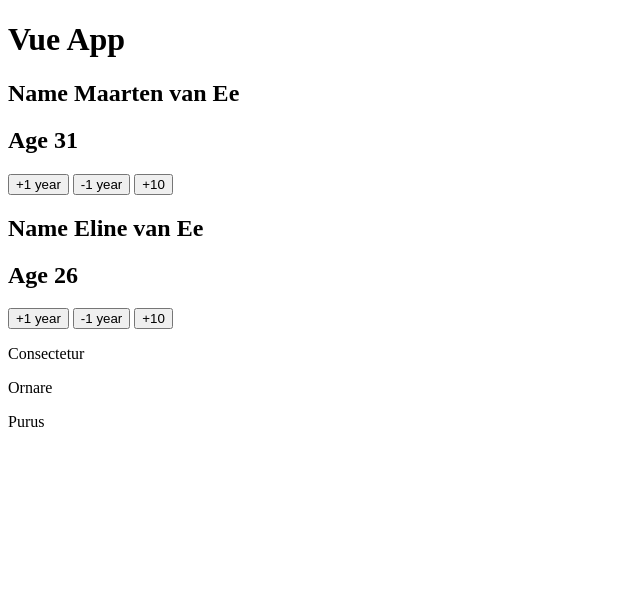
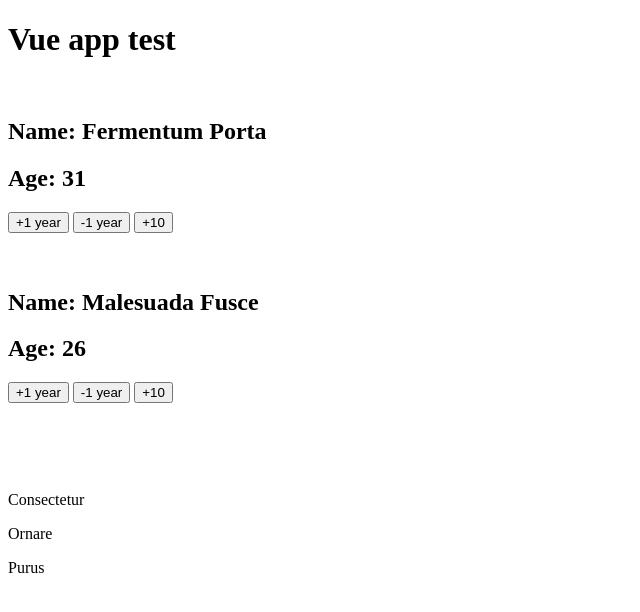
Before and after one commit to maartenvanee/vue-app, a plain HTML site: page index.html in a window 1280 px wide. Shown: the whole page, without its empty margins (0-640 px from the left). Drawn offline with nearby package versions, Linux system fonts and the light colour scheme.

Commit message:
little changes

```diff
--- a/index.html
+++ b/index.html
@@ -6,7 +6,6 @@
     <title>Vue App</title>
 </head>
 <body>
-    <h1>Vue App</h1>
     <div id="app"></div>
     <script src="https://unpkg.com/vue"></script>
     <script src="./main.js"></script>
--- a/main.js
+++ b/main.js
@@ -1,4 +1,4 @@
-Vue.component( 'person', {
+Vue.component('person', {
     props: ['person'],
     methods: {
         incrementAge(person) {
@@ -8,11 +8,14 @@ Vue.component( 'person', {
     },
     template: `
         <div>
-            <h2>Name {{person.first}} {{person.last}}</h2>
-            <h2>Age {{person.age}}</h2>
+            <h2>Name: {{person.first}} {{person.last}}</h2>
+            <h2>Age: {{person.age}}</h2>
             <button v-on:click="person.age += 1">+1 year</button>
             <button v-on:click="person.age -= 1">-1 year</button>
             <button v-on:click="incrementAge(person)">+10</button>
+            <br>
+            <br>
+            <br>
         </div>
     `
 })
@@ -21,15 +24,18 @@ Vue.component( 'person', {
 const app = new Vue({
     el: "#app",
     data: {
+        title: "Vue app test",
         persons: [
             {
-                first: "Maarten",
-                last: "van Ee",
+                id: 1,
+                first: "Fermentum",
+                last: "Porta",
                 age: 31,
             },
             {
-                first: "Eline",
-                last: "van Ee",
+                id: 2,
+                first: "Malesuada",
+                last: "Fusce",
                 age: 26,
             }
         ],
@@ -37,7 +43,11 @@ const app = new Vue({
     },
     template: `
         <div>
-            <person v-for="person in persons" v-bind:person="person"/>
+            <h1>{{title}}</h1>
+            <br>
+            <person v-for="person in persons" v-bind:person="person" v-bind:key="person.id"/>
+            <br>
+            <br>
             <p v-for="word in words">{{word}}</p>
         </div>
     `
```
